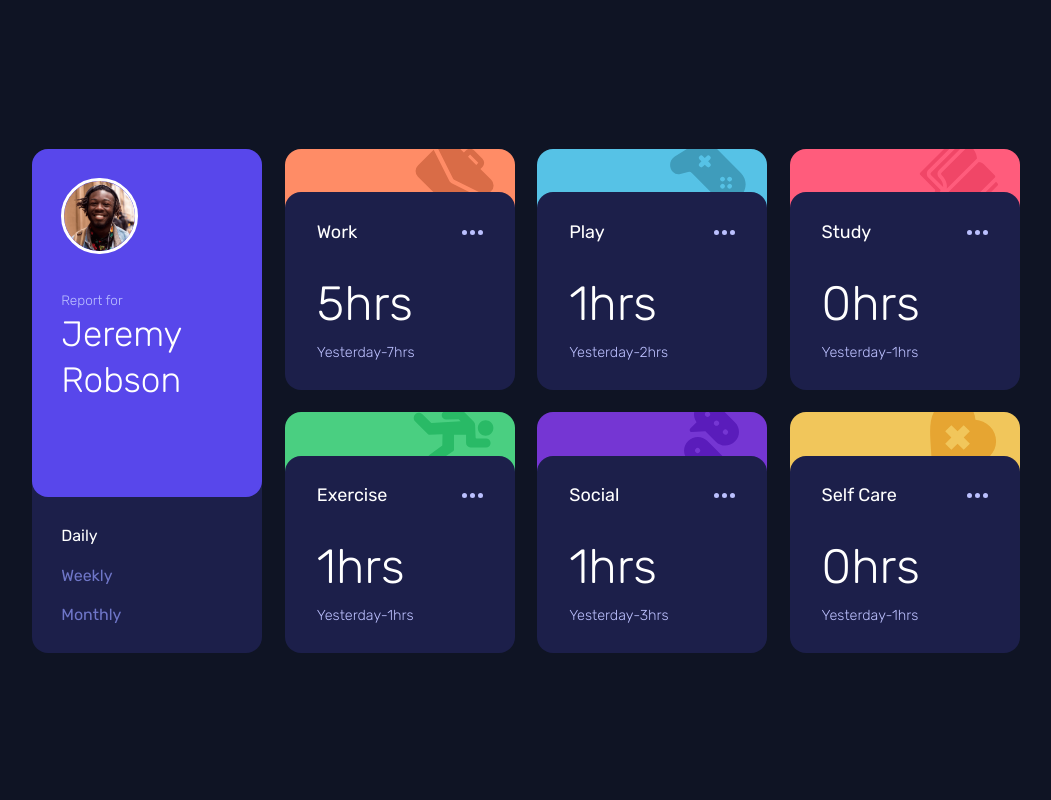
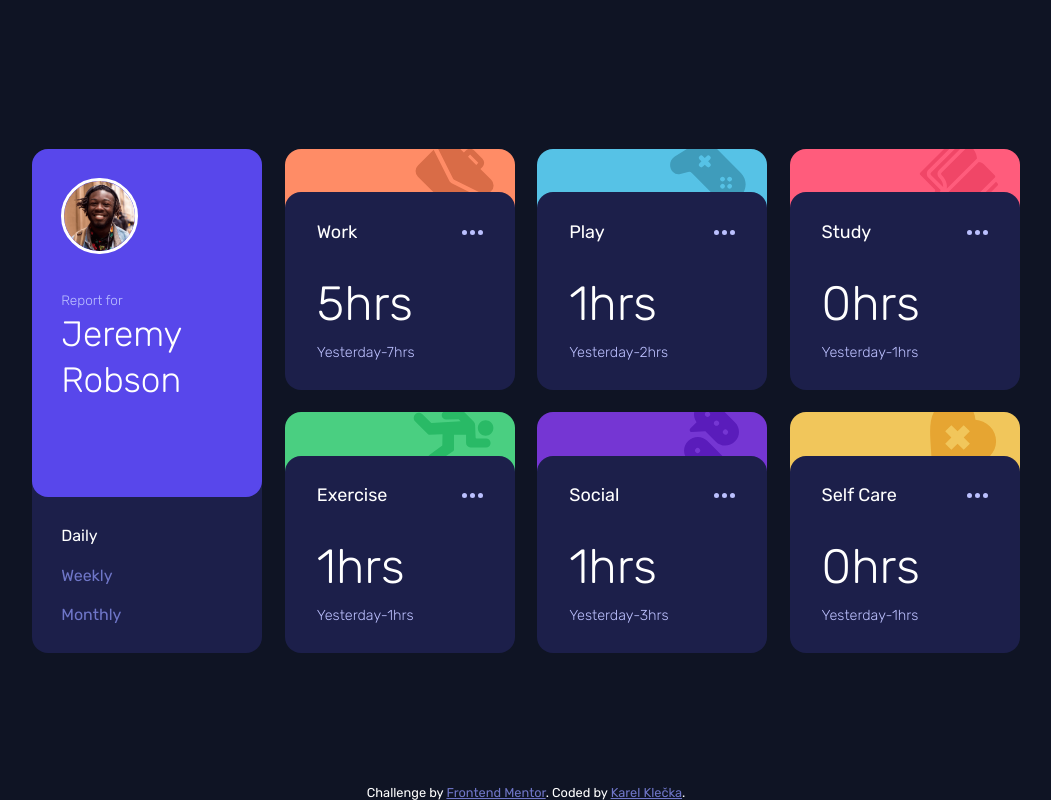
Before and after one commit to Klekar/time_tracking_dashboard, a React (Create React App) app: page / in a window 1280 px wide. Shown: the whole page, without its empty margins (114-1165 px from the left). Built offline with nearby package versions, Linux system fonts and the light colour scheme.

Commit message:
add attribution

```diff
--- a/src/App.tsx
+++ b/src/App.tsx
@@ -11,20 +11,33 @@ const StyledApp = styled.div`
     display: flex;
     justify-content: center;
     align-items: center;
+    position: relative;
+`
+
+const Attribution = styled.footer`
+    position: absolute;
+    bottom: 0;
+    color: white;
+    font-size: 0.8rem;
+
+    a {
+        color: ${props => props.theme.colors.desaturated}
+    }
 `
 
 function App() {
     return (
         <ThemeProvider theme={myTheme}>
             <StyledApp>
-        <header>
-
-        </header>
                 <main>
                     <AcivityDashboard />
                 </main>
+                <Attribution>
+                    Challenge by <a href="https://www.frontendmentor.io?ref=challenge" target="_blank" rel="noreferrer">Frontend Mentor</a>.
+                    Coded by <a href="https://www.frontendmentor.io/profile/Klekar" target="_blank" rel="noreferrer">Karel Klečka</a>.
+                </Attribution>
             </StyledApp>
-    </ThemeProvider>
+        </ThemeProvider >
     );
 }
 
```
Lines whose indentation alone changed are shown as unchanged.
